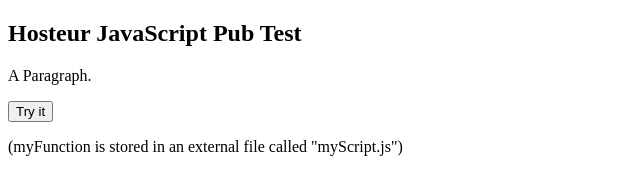
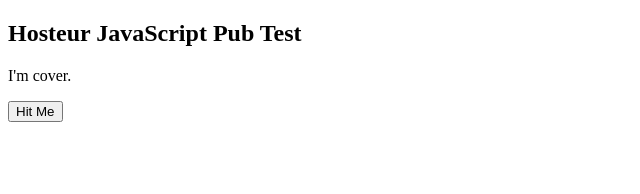
Before and after one commit to hosteur-sa-ch/jspubtest, a plain HTML site: page index.html in a window 1280 px wide. Shown: the whole page, without its empty margins (0-640 px from the left). Drawn offline with Linux system fonts and the light colour scheme.

Commit message:
Change text

```diff
--- a/index.html
+++ b/index.html
@@ -4,11 +4,9 @@
 
 <h2>Hosteur JavaScript Pub Test</h2>
 
-<p id="demo">A Paragraph.</p>
+<p id="demo">I'm cover.</p>
 
-<button type="button" onclick="myFunction()">Try it</button>
-
-<p>(myFunction is stored in an external file called "myScript.js")</p>
+<button type="button" onclick="myFunction()">Hit Me</button>
 
 <script src="myScript.js"></script>
 
```
